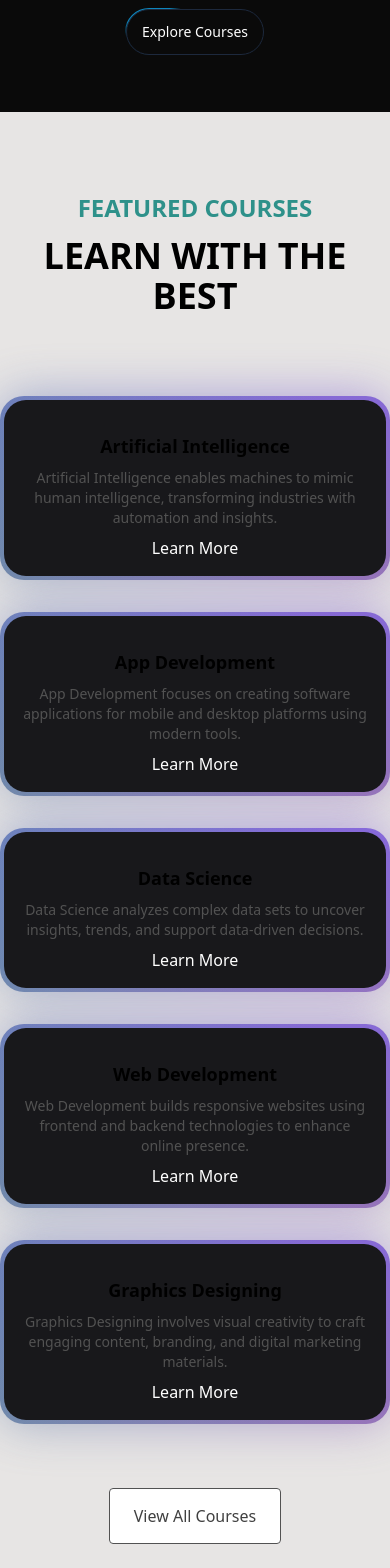
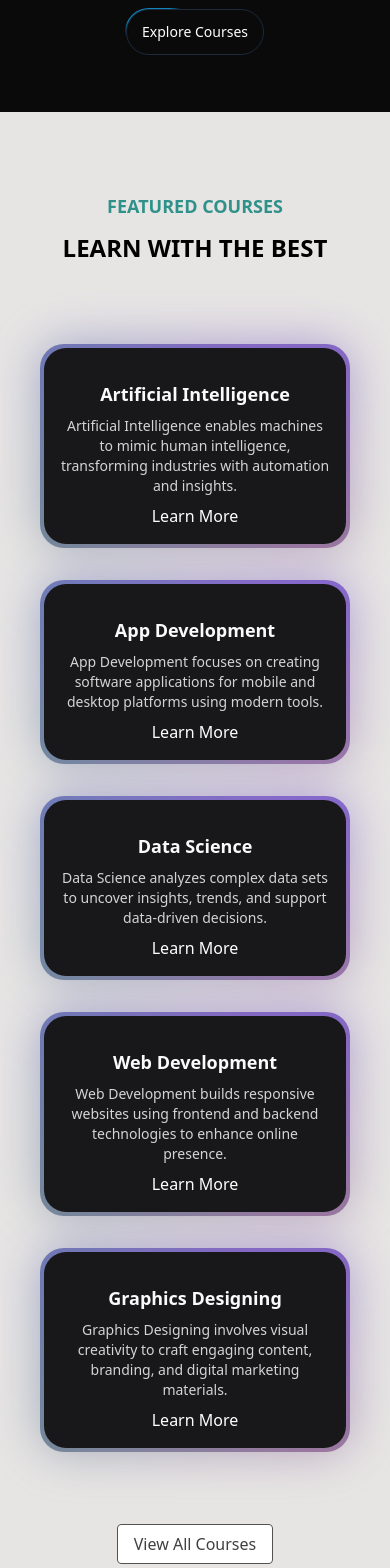
Before and after one commit to rai-mudasar/Tech-Design, a Next.js app: page / in a window 390 px wide. Shown: the part 432-2000 px from the top of the page. Built offline with nearby package versions, Linux system fonts and the light colour scheme.

Commit message:
Add responsive Styling to HeroSection

```diff
--- a/src/components/FeatureCards.jsx
+++ b/src/components/FeatureCards.jsx
@@ -9,10 +9,10 @@ export default function FeatureCards() {
   return (
     <div className="h-auto w-full bg-stone-200 dark:bg-[#0F1524] text-white dark:text-white pb-20 flex flex-col">
       <div className=" mt-20 text-center">
-        <p className="text-2xl font-bold text-[#2E918A] uppercase">
+        <p className="text-lg sm:text-2xl font-bold text-[#2E918A] uppercase">
           Featured Courses
         </p>
-        <p className="text-4xl font-bold mt-3 uppercase text-black dark:text-white">
+        <p className="text-2xl sm:text-4xl font-bold mt-3 uppercase text-black dark:text-white">
           Learn With The Best
         </p>
       </div>
@@ -20,13 +20,13 @@ export default function FeatureCards() {
       <div className="mt-20">
         <div className="grid grid-cols-1 sm:grid-cols-2 lg:grid-cols-3 justify-center gap-8">
           {featureCourses.map((course) => (
-            <div key={course.id} className="flex justify-center">
+            <div key={course.id} className="flex justify-center mx-10 sm:px-0">
               <BackgroundGradient className="h-full flex flex-col bg-zinc-900 dark:bg-zinc-900 rounded-[22px] overflow-hidden max-w-sm flex-grow">
                 <div className="p-4 sm:p-6 flex flex-col text-center items-center flex-grow">
-                  <p className="text-lg sm:text-xl mt-4 mb-2 text-black dark:text-neutral-200 font-semibold md:font-bold">
+                  <p className="text-lg sm:text-xl mt-4 mb-2 text-neutral-50 dark:text-neutral-200 font-semibold md:font-bold">
                     {course.title}
                   </p>
-                  <p className="mb-2 text-sm text-neutral-600 dark:text-neutral-400 flex-grow">
+                  <p className="mb-2 text-sm text-neutral-300 dark:text-neutral-400 flex-grow">
                     {course.detail}
                   </p>
                   <Link href="#" className="">
@@ -40,7 +40,7 @@ export default function FeatureCards() {
       </div>
 
       <div className="mt-20 text-center">
-          <Link href={"#"} className="px-6 py-4 border border-neutral-600 text-neutral-700 bg-white hover:bg-gray-200 transition duration-200 rounded">
+          <Link href={"#"} className="px-4 sm:px-6 py-2 sm:py-4 border border-neutral-600 text-neutral-700 bg-white hover:bg-gray-200 transition duration-200 rounded">
             View All Courses
           </Link>
       </div>
```
